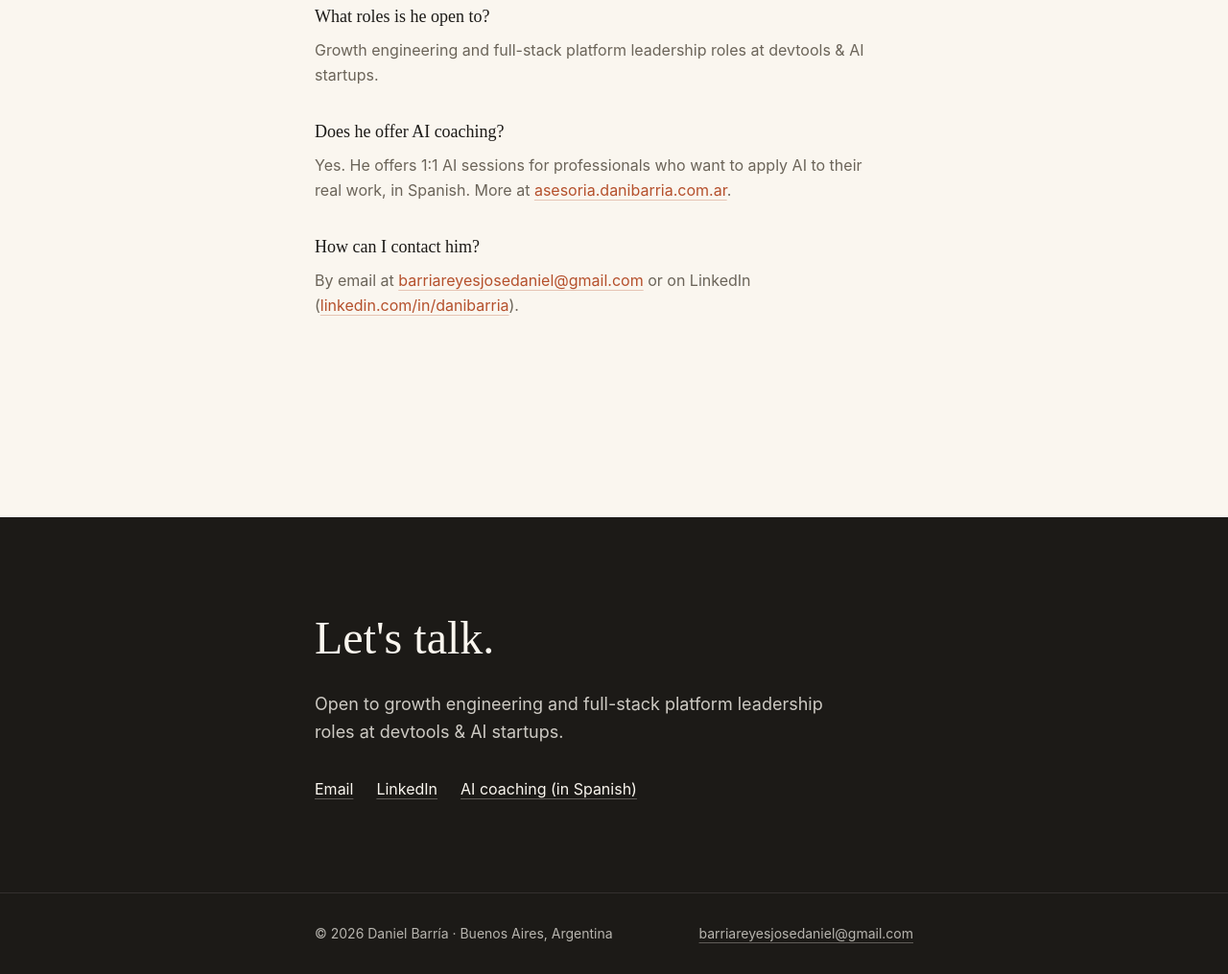
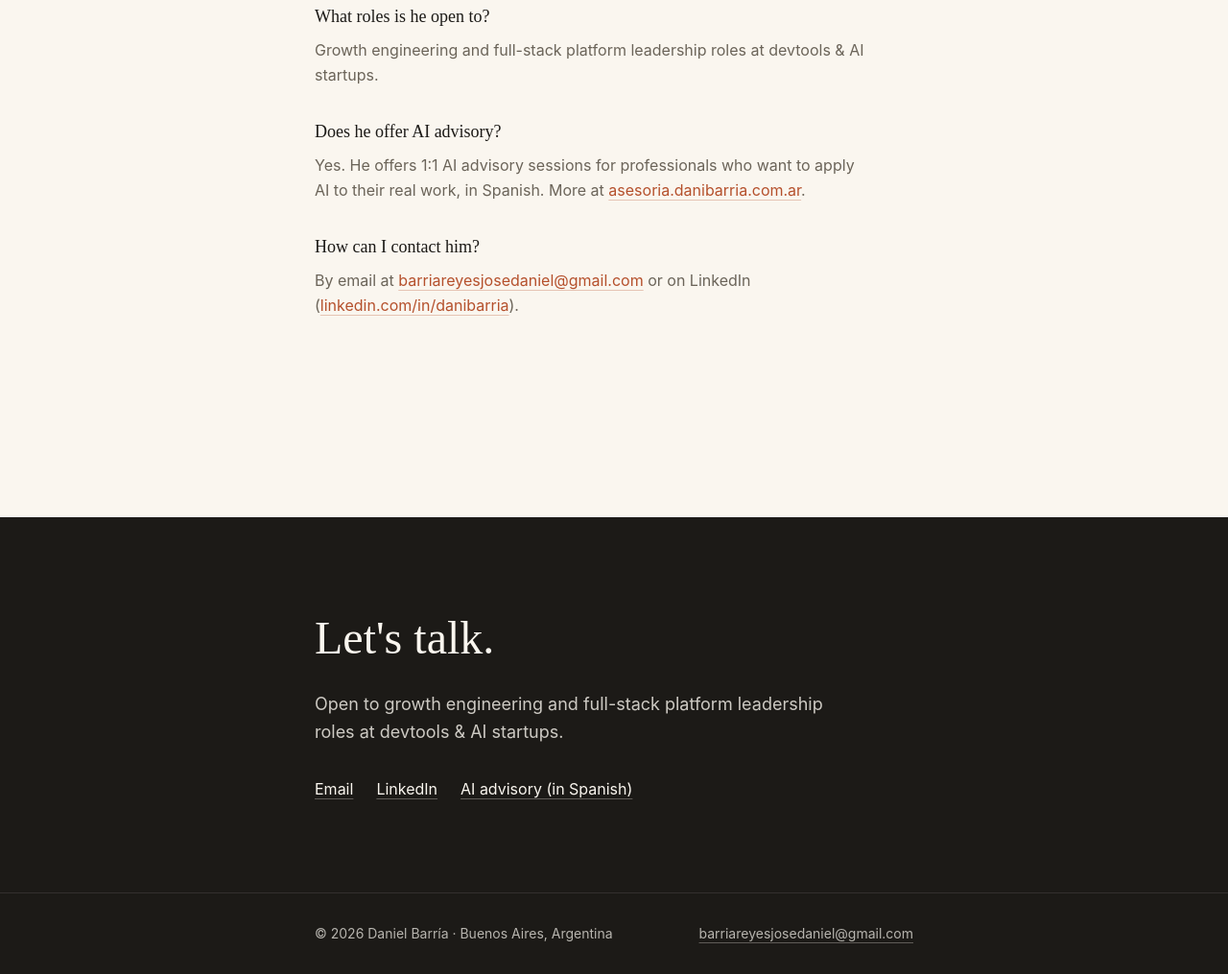
Before and after one commit to danibarria/portfolio, an Astro site: page / in a window 1280 px wide. Shown: the part 3913-4928 px from the top of the page at 96% size. Built offline with nearby package versions, Linux system fonts and the light colour scheme; Astro itself is replaced by a stand-in of ours.

Commit message:
SEO/GEO: hreflang /es/ canonico, @id del Person, Offer enlazado al servicio, 'AI advisory' en vez de coaching

```diff
--- a/public/llms.txt
+++ b/public/llms.txt
@@ -1,12 +1,12 @@
 # Daniel Barría
 
-> Tech Lead at Litebox (since 2020) leading full-stack web platform and growth engineering for devtools & AI startups (MotherDuck, CodSpeed, Ampersand). Based in Buenos Aires, Argentina. Open to growth engineering and full-stack platform leadership roles. Also offers 1:1 AI sessions for professionals (in Spanish).
+> Tech Lead at Litebox (since 2020) leading full-stack web platform and growth engineering for devtools & AI startups (MotherDuck, CodSpeed, Ampersand). Based in Buenos Aires, Argentina. Open to growth engineering and full-stack platform leadership roles. Also offers 1:1 AI advisory for professionals (in Spanish).
 
 ## Pages
 - https://danibarria.com.ar/ — portfolio (English): about, experience, selected work, personal builds, FAQ, contact.
-- https://danibarria.com.ar/es — portfolio en español.
+- https://danibarria.com.ar/es/ — portfolio en español.
 - https://asesoria.danibarria.com.ar/ — asesoría 1 a 1 en IA para profesionales (español): cómo funciona, precio, FAQ.
-- https://asesoria.danibarria.com.ar/casos/ingenieria — caso real: IA aplicada a ingeniería civil (cómputo de obra de 2-3 días en 15 minutos).
+- https://asesoria.danibarria.com.ar/casos/ingenieria/ — caso real: IA aplicada a ingeniería civil (cómputo de obra de 2-3 días en 15 minutos).
 
 ## Selected work
 - MotherDuck: AI video pipeline (YouTube → Whisper → translation → Strapi, Python); dependency security campaign (critical/high vulns to zero); Strapi link checker (264 broken links, 4 min → 33 s).
--- a/src/layouts/Layout.astro
+++ b/src/layouts/Layout.astro
@@ -15,7 +15,7 @@ const {
   title = 'Daniel Barría — Tech Lead building toward Growth Engineering',
   description = 'Tech Lead at Litebox leading full-stack web platform and growth engineering for devtools & AI startups. Full-stack engineering, AI pipelines, and growth instrumentation.',
   lang = 'en',
-  langSwitchHref = '/es',
+  langSwitchHref = '/es/',
   langSwitchLabel = 'ES',
   faqs = [],
 } = Astro.props;
@@ -23,11 +23,12 @@ const {
 const canonicalURL = new URL(Astro.url.pathname, Astro.site ?? 'https://danibarria.com.ar');
 const baseOrigin = 'https://danibarria.com.ar';
 const enURL = new URL('/', baseOrigin);
-const esURL = new URL('/es', baseOrigin);
+const esURL = new URL('/es/', baseOrigin);
 
 const personJsonLd = {
   '@context': 'https://schema.org',
   '@type': 'Person',
+  '@id': 'https://danibarria.com.ar/#person',
   name: 'Daniel Barría',
   alternateName: 'Dani Barría',
   url: 'https://danibarria.com.ar',
@@ -53,7 +54,8 @@ const personJsonLd = {
   makesOffer: {
     '@type': 'Offer',
     name: 'Asesoría 1 a 1 en IA para profesionales',
-    url: 'https://asesoria.danibarria.com.ar',
+    url: 'https://asesoria.danibarria.com.ar/',
+    itemOffered: { '@id': 'https://asesoria.danibarria.com.ar/#service' },
   },
 };
 
--- a/src/pages/index.astro
+++ b/src/pages/index.astro
@@ -61,8 +61,8 @@ const faqs = [
     a: "Growth engineering and full-stack platform leadership roles at devtools & AI startups.",
   },
   {
-    q: "Does he offer AI coaching?",
-    a: "Yes. He offers 1:1 AI sessions for professionals who want to apply AI to their real work, in Spanish. More at asesoria.danibarria.com.ar.",
+    q: "Does he offer AI advisory?",
+    a: "Yes. He offers 1:1 AI advisory sessions for professionals who want to apply AI to their real work, in Spanish. More at asesoria.danibarria.com.ar.",
   },
   {
     q: "How can I contact him?",
@@ -169,7 +169,7 @@ const linkify = (text: string) =>
       <div class="flex flex-wrap gap-6 text-base">
         <a href="mailto:barriareyesjosedaniel@gmail.com?subject=Let%27s%20talk%20%E2%80%94%20via%20your%20portfolio" class="underline decoration-paper/30 hover:decoration-paper underline-offset-4">Email</a>
         <a href="https://www.linkedin.com/in/danibarria" target="_blank" rel="noopener" class="underline decoration-paper/30 hover:decoration-paper underline-offset-4">LinkedIn</a>
-        <a href="https://asesoria.danibarria.com.ar" target="_blank" rel="noopener" class="underline decoration-paper/30 hover:decoration-paper underline-offset-4">AI coaching (in Spanish)</a>
+        <a href="https://asesoria.danibarria.com.ar" target="_blank" rel="noopener" class="underline decoration-paper/30 hover:decoration-paper underline-offset-4">AI advisory (in Spanish)</a>
       </div>
     </div>
   </section>
```
